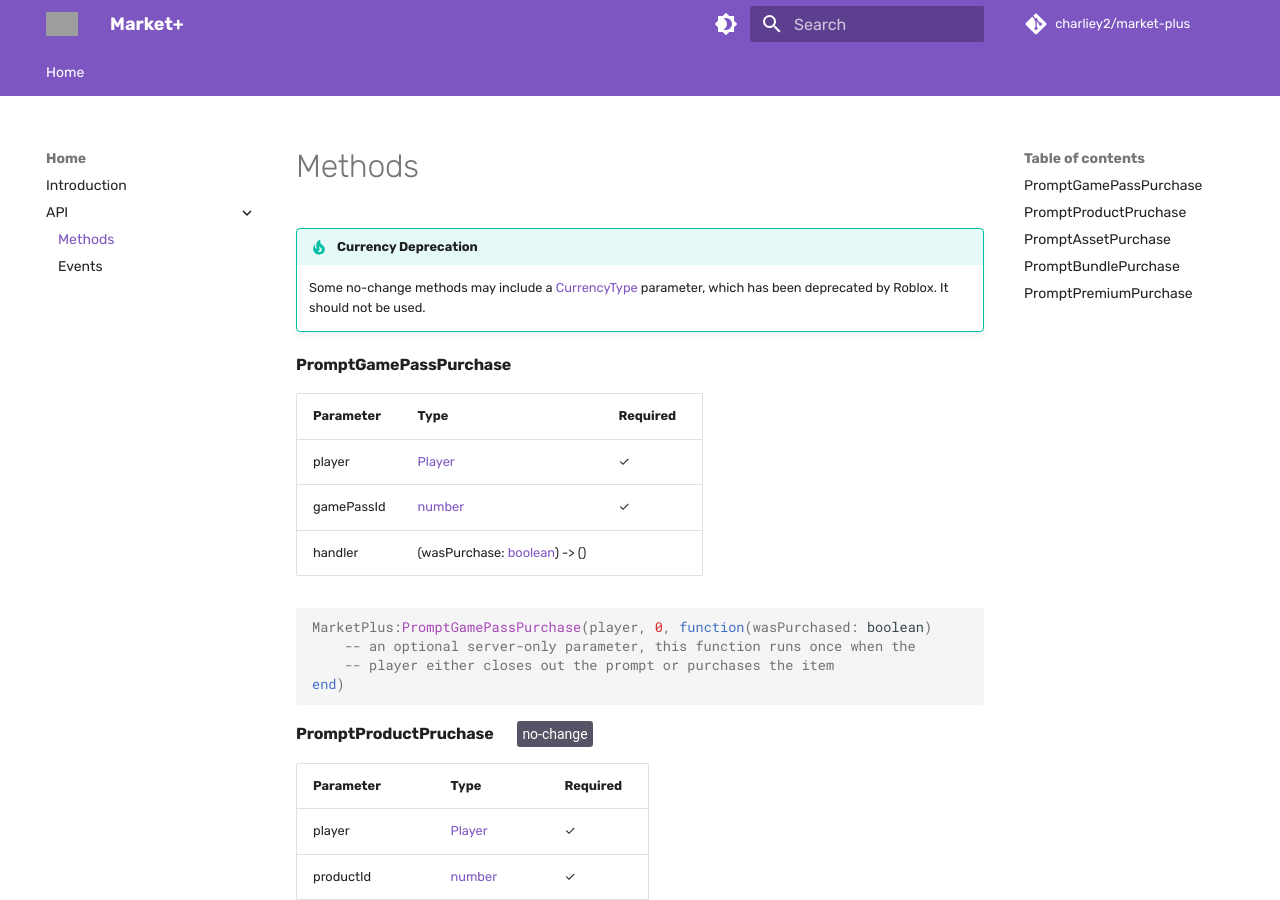
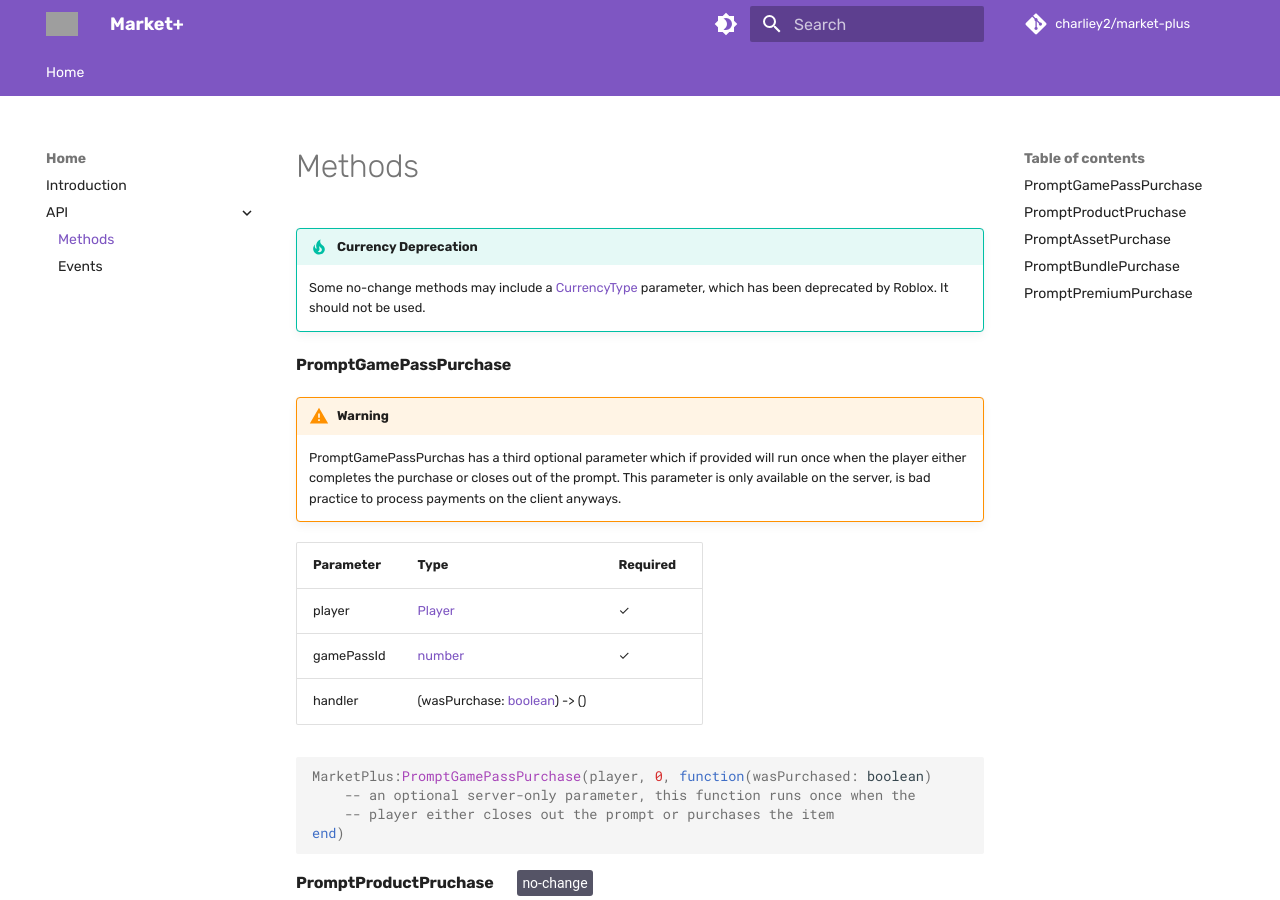
Before and after one commit to charliey2/market-plus, an MkDocs documentation site: the page built from docs/api/methods.md, in a window 1280 px wide and 900 px high. Built offline with MkDocs 1.6.1 and Material for MkDocs 9.7.7, drawn with Linux system fonts in a browser that asks for light colours; comment, search, counter and statistics services are not loaded; some of the changed text lies outside the part shown; grey boxes are pictures that could not be loaded.

Commit message:
Methods update 0.0.2

```diff
--- a/docs/api/methods.md
+++ b/docs/api/methods.md
@@ -7,6 +7,9 @@
     Some no-change methods may include a [CurrencyType] parameter, which has been deprecated by Roblox. It should not be used.
 
 #### PromptGamePassPurchase
+
+!!! warning
+    PromptGamePassPurchas has a third optional parameter which if provided will run once when the player either completes the purchase or closes out of the prompt. This parameter is only available on the server, is bad practice to process payments on the client anyways.
 
 | Parameter | Type | Required |
 | - | - | - |
@@ -23,6 +26,9 @@
 
 #### PromptProductPruchase
 {no-change}
+
+???+ note
+    PromptProductPurchase's third parameter 'equipIfPurchased' currently has no functionality and was most likely and oversight by Roblox.
 
 | Parameter | Type | Required |
 | - | - | - |
--- a/mkdocs.yml
+++ b/mkdocs.yml
@@ -12,8 +12,8 @@
 site_dir: docs_build
 
 theme:
-  logo: https://user-images.githubusercontent.com/51117782/104590568-71724f80-5663-11eb-9bc1-344fc2a4193c.png
-  favicon: https://user-images.githubusercontent.com/51117782/113474423-cefa8900-9467-11eb-8678-d69cbb0b3966.png
+  logo: https://github.com/charliey2/market-plus/blob/gh-pages/assets/images/logo.png?raw=true
+  favicon: https://github.com/charliey2/market-plus/blob/gh-pages/assets/images/logo.png?raw=true
   name: material
   features:
     - navigation.tabs
```
